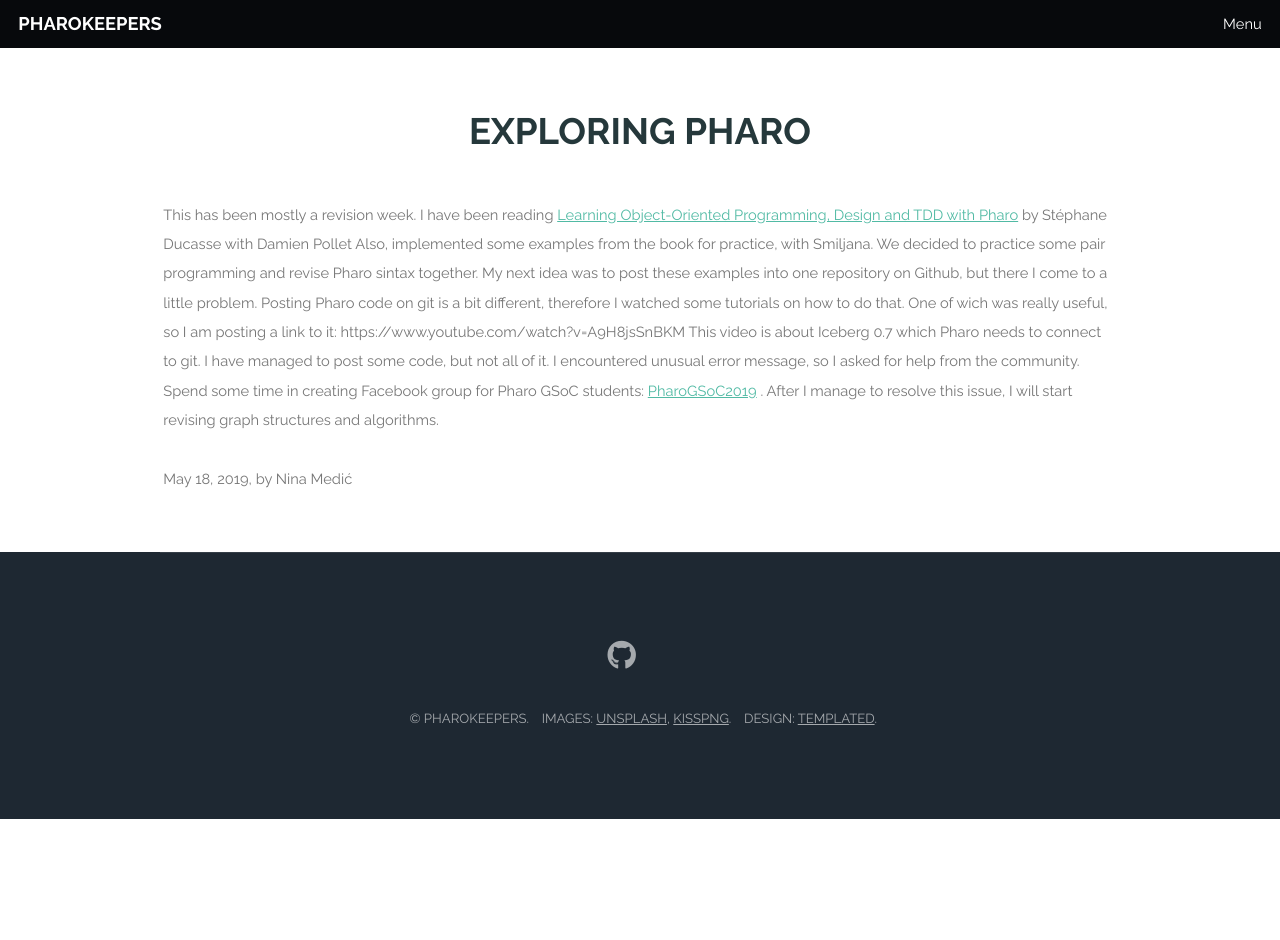
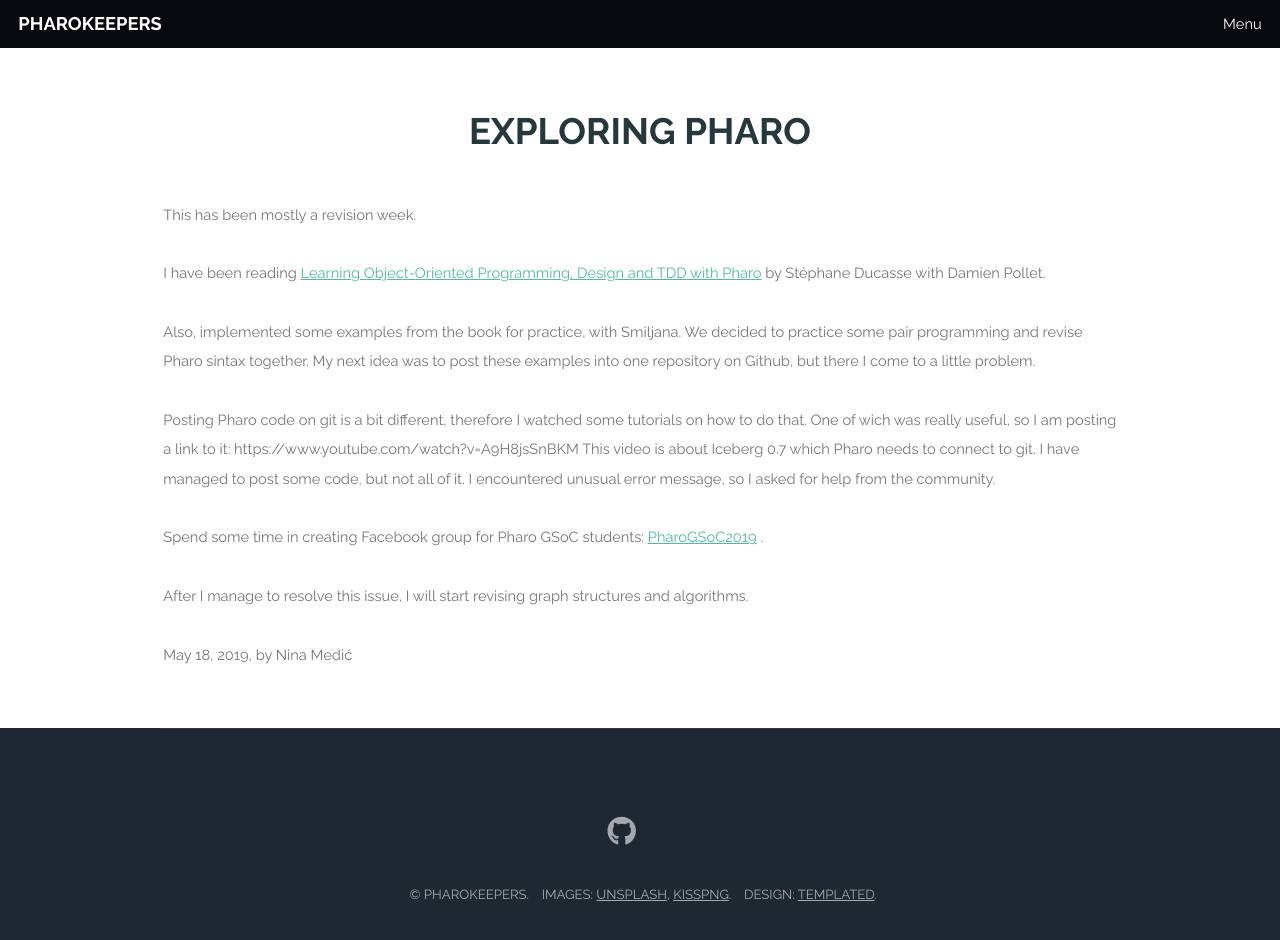
Before and after one commit to Pharokeepers/pharokeepers.github.io, a Jekyll site: the page built from _posts/2019-05-18-Nina_Second_Week.markdown, in a window 1280 px wide and 995 px high. Shown: the top 940 px of the window. Built offline with Jekyll 4.4.1, drawn with Linux system fonts in a browser that asks for light colours; comment, search, counter and statistics services are not loaded.

Commit message:
updating blog

```diff
--- a/_posts/2019-05-18-Nina_Second_Week.markdown
+++ b/_posts/2019-05-18-Nina_Second_Week.markdown
@@ -8,12 +8,13 @@ comments: true
 
 ---
 
-This has been mostly a revision week. I have been reading [Learning Object-Oriented Programming, Design and TDD with Pharo](http://files.pharo.org/books-pdfs/learning-oop/2018-04-01-LearningOOP.pdf)
-by Stéphane Ducasse with Damien Pollet
-Also, implemented some examples from the book for practice, with Smiljana. We decided to practice some pair programming and revise Pharo sintax together.
-My next idea was to post these examples into one repository on Github, but there I come to a little problem.
+This has been mostly a revision week.
+
+I have been reading [Learning Object-Oriented Programming, Design and TDD with Pharo](http://files.pharo.org/books-pdfs/learning-oop/2018-04-01-LearningOOP.pdf) by Stéphane Ducasse with Damien Pollet.
+<p>Also, implemented some examples from the book for practice, with Smiljana. We decided to practice some pair programming and revise Pharo sintax together. My next idea was to post these examples into one repository on Github, but there I come to a little problem.</p>
 Posting Pharo code on git is a bit different, therefore I watched some tutorials on how to do that. One of wich was really useful, so I am posting a link to it: https://www.youtube.com/watch?v=A9H8jsSnBKM
-This video is about Iceberg 0.7 which Pharo needs to connect to git.
-I have managed to post some code, but not all of it. I encountered unusual error message, so I asked for help from the community.
+This video is about Iceberg 0.7 which Pharo needs to connect to git. I have managed to post some code, but not all of it. I encountered unusual error message, so I asked for help from the community.
+
 Spend some time in creating Facebook group for Pharo GSoC students: [PharoGSoC2019](https://www.facebook.com/groups/433815790731437/) .
+
 After I manage to resolve this issue, I will start revising graph structures and algorithms.
```
